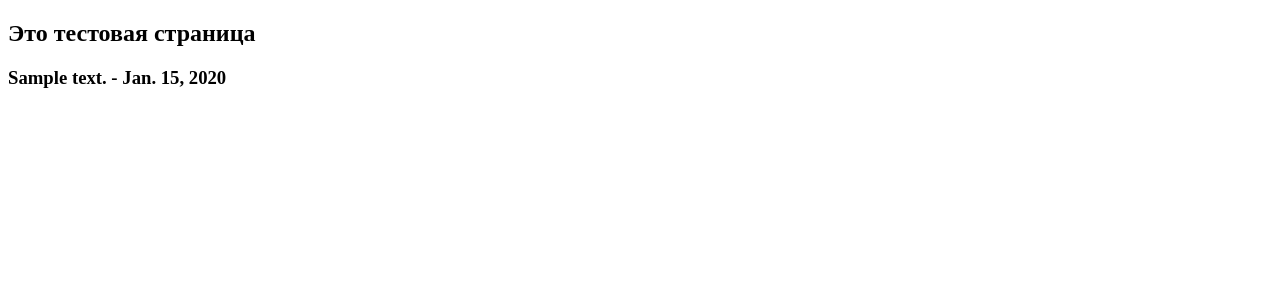
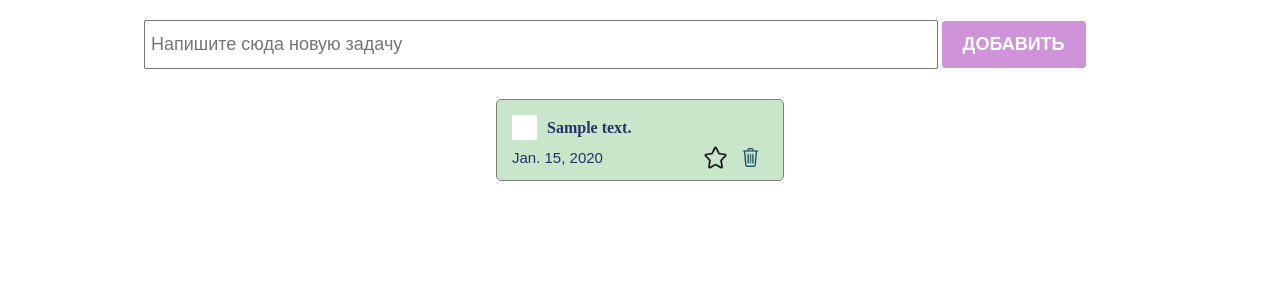
Before and after one commit to Nurzat91/todo, a Django app: page /test in a window 1280 px wide. Shown: the top 300 px of the page. Run offline with Django 3.2, Linux system fonts and the light colour scheme; tables that the repository leaves empty hold one stand-in row (values such as "Sample post").

Commit message:
added todo list in test page

```diff
--- a/main/templates/test.html
+++ b/main/templates/test.html
@@ -1,15 +1,49 @@
+{% load static %}
 <!DOCTYPE html>
 <html lang="en">
 <head>
-    <meta charset="UTF-8">
-    <meta name="viewport" content="width=device-width, initial-scale=1.0">
-    <title>Document</title>
+    <meta http-equiv="Content-Type" content="text/html; charset=utf-8">
+    <title>Todo</title>
+    <!-- <link rel="stylesheet" href="./styles/index.css" /> -->
+    <link rel="stylesheet" href="{% static 'styles/index.css' %}" />
+    <!-- <link rel="stylesheet" href="./styles/checkbox.css" /> -->
+    <link rel="stylesheet" href="{% static 'styles/checkbox.css' %}" />
 </head>
 <body>
-    <h2>Это тестовая страница</h2>
-    <!-- {{ todo_list }} -->
-    {% for todo in todo_list %}
-        <h3>{{ todo.text }} - {{ todo.created_at }}</h3>   <!--/{{ todo_text }} -без h3 все отобразиться в одну строку -->
-    {% endfor %}
+    <section>
+        <div class="create_container">
+            <input
+                class="create_input"
+                type="text"
+                placeholder="Напишите сюда новую задачу"
+            />
+            <button class="create_button">Добавить</button>
+
+        </div>
+        <div class="todo_container">
+            {% for todo in todo_list %}
+            <div class="todo_item">
+                <div class="todo_item_header">
+                    <label class="checkbox_container">
+                        <input type="checkbox" />
+                        <span class="checkmark"></span>
+                    </label>
+                    <h4>{{ todo.text }}</h4>
+                </div>
+                <div class="todo_item_footer">
+                    <p>{{ todo.created_at }}</p>
+                    <div class="action_buttons">
+                        <img src="./icons/star.png" />
+                        <img src="./icons/basket.png" />
+                    </div>
+                </div>
+
+            </div>
+            {% endfor %}
+
+        </div>
+
+    </section>
+
 </body>
 </html>
```
